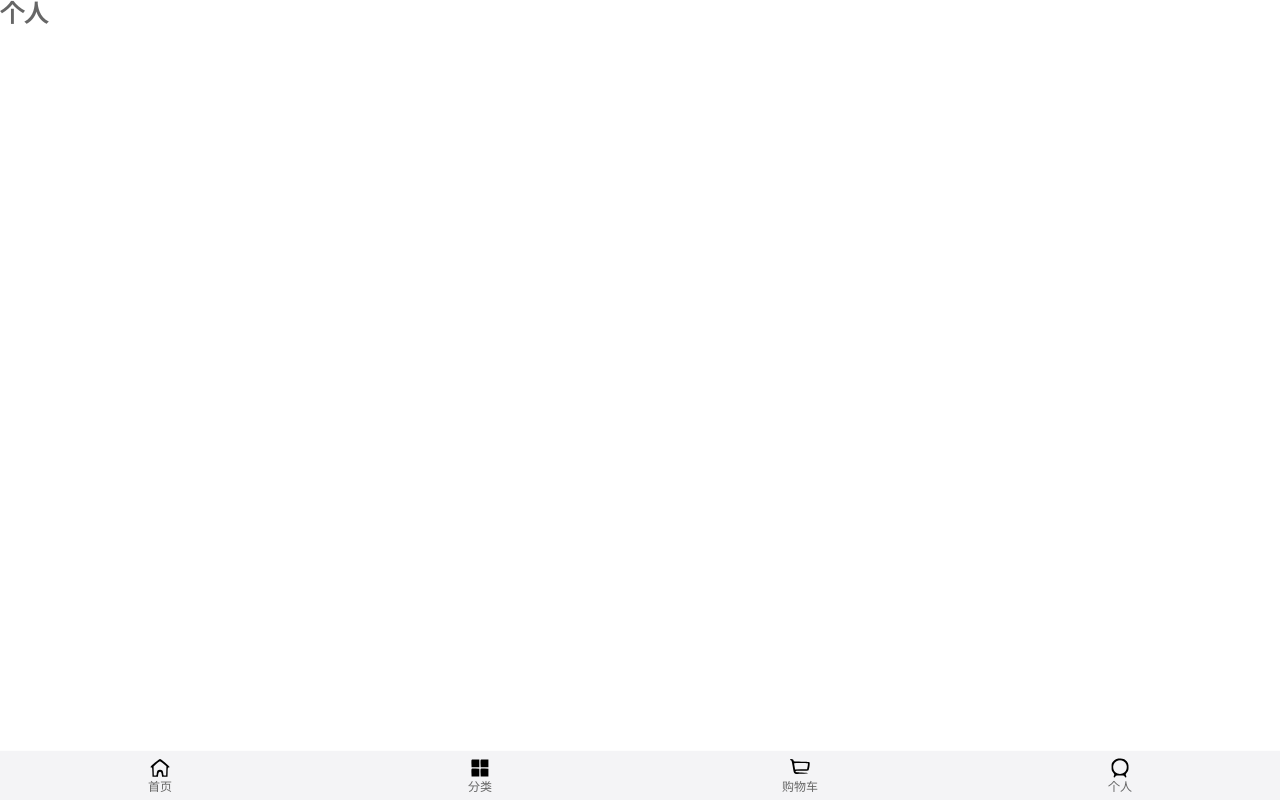
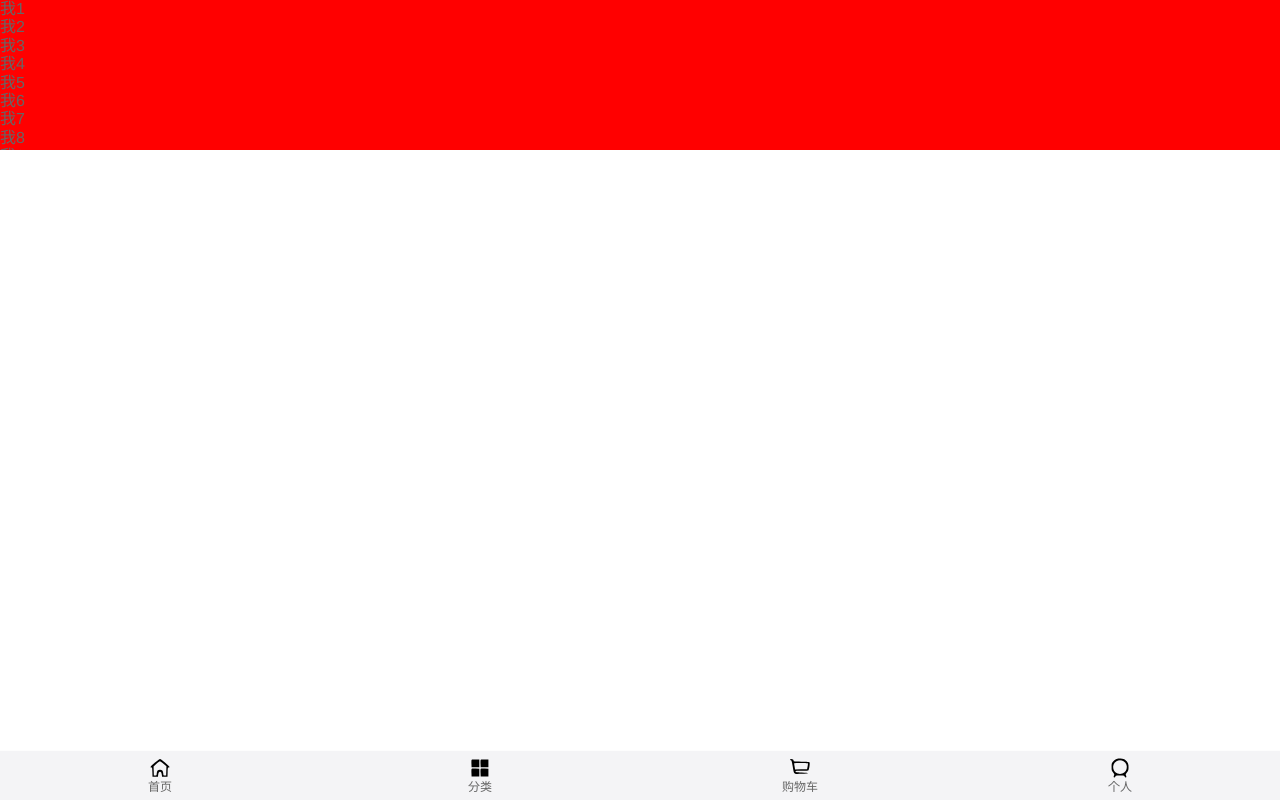
Before and after one commit to summerlogin/supermall, a Vue app: page /Profile in a window 1280 px wide. Built offline with nearby package versions, Linux system fonts and the light colour scheme.

Commit message:
返回顶部和下拉加载数据

```diff
--- a/src/components/common/scroll/Scroll.vue
+++ b/src/components/common/scroll/Scroll.vue
@@ -1,6 +1,6 @@
 <template>
   <div ref="wrapper">
-      <slot></slot>
+    <slot></slot>
   </div>
 </template>
 
@@ -8,15 +8,47 @@
 import Bscroll from "better-scroll";
 export default {
   name: "Scroll",
+  props: {
+    probeType: {
+      type: Number,
+      default: 0,
+    },
+    pullUpLoad: {
+      type: Boolean,
+      default: false,
+    },
+  },
   data() {
     return {
       scroll: null,
     };
   },
   mounted() {
-    this.scroll = new Bscroll(this.$refs.wrapper);
+    /* 封装Bscroll对象 */
+    this.scroll = new Bscroll(this.$refs.wrapper, {
+      click: true,
+      probeType: this.probeType,
+      pullUpLoad: true,
+    });
+
+    /* 监听滚动的位置 */
+    this.scroll.on("scroll", (position) => {
+      this.$emit("scroll", position);
+    });
+
+    /* 上拉加载更多 */
+    this.scroll.on("pullingUp", () => {
+      this.$emit("pullingUp");
+    });
   },
-
+  methods: {
+    scrollTo(x, y, time = 500) {
+      this.scroll.scrollTo(x, y, time);
+    },
+    finishPullUp() {
+      this.scroll.finishPullUp();
+    },
+  },
 };
 </script>
 
--- /dev/null
+++ b/src/components/content/backTop/BackTop.vue
@@ -0,0 +1,21 @@
+<template>
+  <div class="back-top">
+    <img src="~assets/img/common/top.png"/>
+  </div>
+</template>
+<script>
+export default {
+  name: "BackTop",
+};
+</script>
+<style scoped>
+.back-top{
+  position: fixed;
+  bottom: 50px;
+  right: 8px;
+}
+.back-top img{
+  width: 40px;
+  height: 40px;
+}
+</style>
--- a/src/views/category/CateGory.vue
+++ b/src/views/category/CateGory.vue
@@ -125,7 +125,7 @@ export default {
         this.scroll.finishPullUp();
       }, 1000);
     });
-    /* 上拉 */
+    /* 上拉加载更多 */
     this.scroll.on("pullingUp", () => {
       console.log("需要加载更多");
     });
--- a/src/views/home/Home.vue
+++ b/src/views/home/Home.vue
@@ -3,7 +3,14 @@
     <nav-bar class="nav-home">
       <div slot="center">购物街</div>
     </nav-bar>
-    <scroll class="content">
+    <scroll
+      class="content"
+      ref="scroll"
+      :probe-type="2"
+      @scroll="contentScroll"
+      :pull-up-load="true"
+      @pullingUp="loadMore"
+    >
       <div>
         <home-swiper :banners="banners" class="home-swiper" />
         <recommend-view :recommends="recommends" />
@@ -12,6 +19,7 @@
         <goods-list :goods="showGoods" />
       </div>
     </scroll>
+    <back-top @click.native="backTop" v-show="isShowBackTop"></back-top>
   </div>
 </template>
 
@@ -25,6 +33,7 @@ import Scroll from "components/common/scroll/Scroll";
 
 import TabControl from "components/content/tabControl/TabControl";
 import GoodsList from "components/content/goods/GoodsList";
+import BackTop from "components/content/backTop/BackTop";
 
 import { getHomeMultidata, getHomeGoods } from "network/home";
 
@@ -38,6 +47,7 @@ export default {
     Scroll,
     TabControl,
     GoodsList,
+    BackTop,
   },
   data() {
     return {
@@ -49,6 +59,7 @@ export default {
         sell: { page: 0, list: [] },
       },
       currentType: "pop",
+      isShowBackTop: false,
     };
   },
   created() {
@@ -83,6 +94,17 @@ export default {
           break;
       }
     },
+    backTop() {
+      /* 把内容滚动到顶部 */
+      this.$refs.scroll.scrollTo(0, 0, 1000);
+    },
+    contentScroll(position) {
+      /* 返回顶部按钮显示隐藏 */
+      this.isShowBackTop = -position.y > 1000;
+    },
+    loadMore() {
+      this.getHomeGoods(this.currentType);
+    },
 
     /* 网络请求的相关方法 */
     getHomeMultidata() {
@@ -96,6 +118,9 @@ export default {
       getHomeGoods(type, page).then((res) => {
         this.goods[type].list.push(...res.data.list);
         this.goods[type].page += 1;
+
+        /* 上拉加载更多 */
+        this.$refs.scroll.finishPullUp();
       });
     },
   },
--- a/src/views/profile/Profile.vue
+++ b/src/views/profile/Profile.vue
@@ -1,13 +1,79 @@
 <template>
-  <h2>个人</h2>
+  <scroll :probe-type="3" class="content" @scroll="contentScroll">
+    <ul>
+      <li>我1</li>
+      <li>我2</li>
+      <li>我3</li>
+      <li>我4</li>
+      <li>我5</li>
+      <li>我6</li>
+      <li>我7</li>
+      <li>我8</li>
+      <li>我9</li>
+      <li>我10</li>
+      <li>我11</li>
+      <li>我12</li>
+      <li>我13</li>
+      <li>我14</li>
+      <li>我15</li>
+      <li>我16</li>
+      <li>我17</li>
+      <li>我18</li>
+      <li>我19</li>
+      <li>我20</li>
+      <li>我21</li>
+      <li>我22</li>
+      <li>我23</li>
+      <li>我24</li>
+      <li>我25</li>
+      <li>我26</li>
+      <li>我27</li>
+      <li>我28</li>
+      <li>我29</li>
+      <li>我30</li>
+      <li>我31</li>
+      <li>我32</li>
+      <li>我33</li>
+      <li>我34</li>
+      <li>我35</li>
+      <li>我36</li>
+      <li>我37</li>
+      <li>我38</li>
+      <li>我39</li>
+      <li>我40</li>
+      <li>我41</li>
+      <li>我42</li>
+      <li>我43</li>
+      <li>我44</li>
+      <li>我45</li>
+      <li>我46</li>
+      <li>我47</li>
+      <li>我48</li>
+      <li>我49</li>
+      <li>我50</li>
+    </ul>
+  </scroll>
 </template>
 
 <script>
-
+import Scroll from "components/common/scroll/Scroll";
 export default {
-  name: "Profile"
+  name: "Profile",
+  components: {
+    Scroll,
+  },
+  methods: {
+    contentScroll(position) {
+      console.log(position)
+    },
+  },
 };
 </script>
 
 <style scoped>
+.content {
+  height: 150px;
+  background: red;
+  overflow: hidden;
+}
 </style>
```
